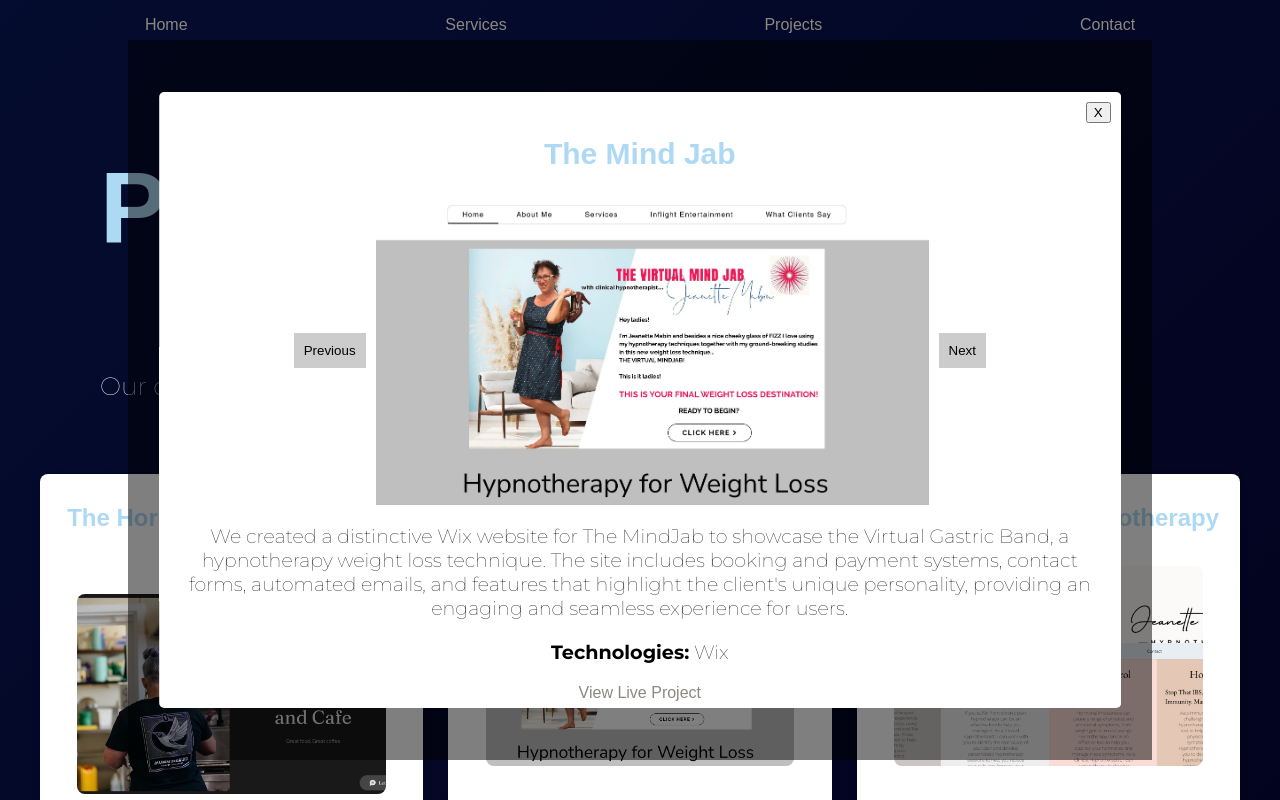
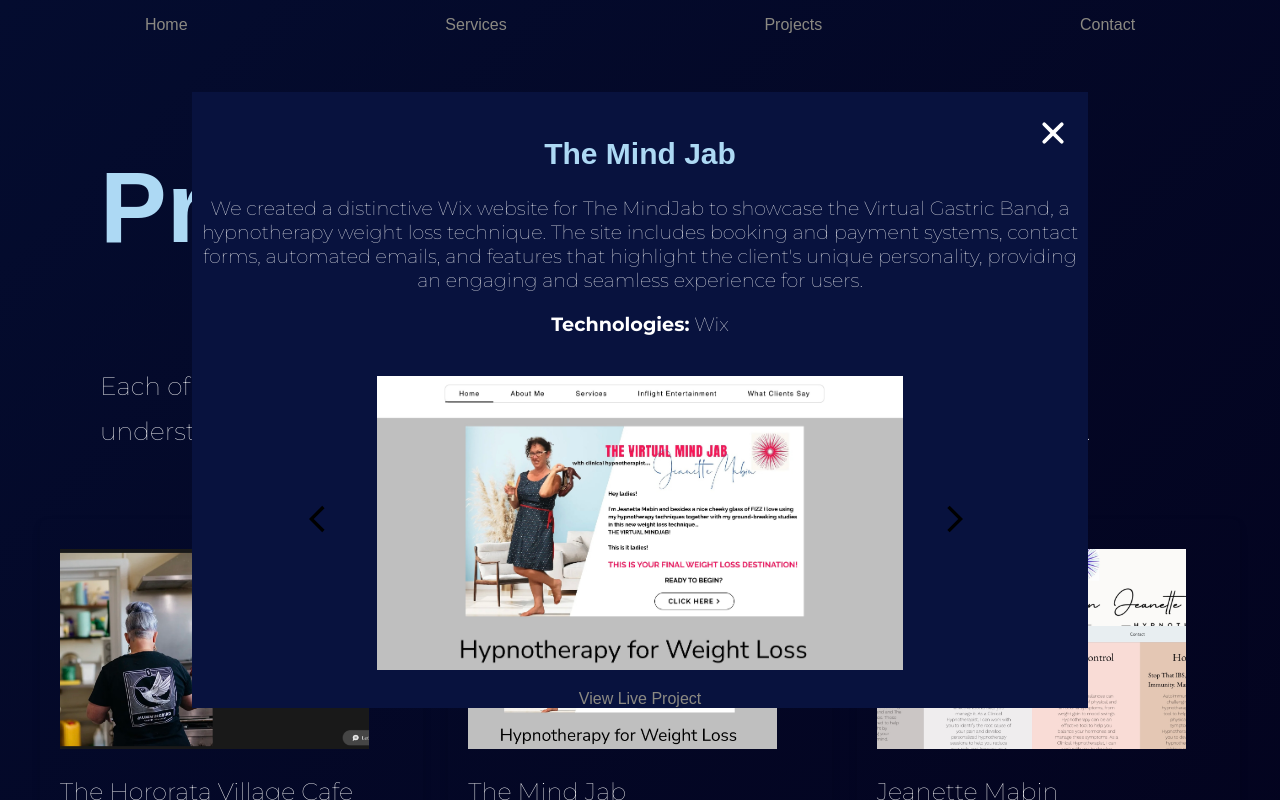
Before and after one commit to LilyBarrettPower/barrett-software-solutions, a React (Create React App) app: page /projects in a window 1280 px wide. Both pictures are taken after a click on the element "The Mind Jab". Shown: the top 800 px of the page. Built offline with nearby package versions, Linux system fonts and the light colour scheme.

Commit message:
Just need to add animations

```diff
--- a/src/components/projectsPage/AboutProjects.jsx
+++ b/src/components/projectsPage/AboutProjects.jsx
@@ -10,7 +10,7 @@
                     <h1>Projects</h1>
                 </div>
                 <div className='about-projects-text'>
-                    <p>Our customers range from...</p>
+                    <p>Each of our projects are as different as the client. We collaborate to gain a deeper understanding of who they are and how we can incorporate this into their project.</p>
                 </div>
             </div>
         </>
--- a/src/components/projectsPage/ImageModal.jsx
+++ b/src/components/projectsPage/ImageModal.jsx
@@ -1,5 +1,7 @@
 import React from 'react';
 import '../../styling/ImageModal.css';
+
+import { IoClose } from "react-icons/io5";
 
 import ImageSlider from './ImageSlider';
 
@@ -10,11 +12,13 @@
     return (
         <div className="modal-overlay" onClick={onClose}>
             <div className="modal-content" onClick={(e) => e.stopPropagation()}>
-                <button className="close-button" onClick={onClose}>X</button>
+                <button className="close-button" onClick={onClose}>
+                    <IoClose />
+                </button>
                 <h2>{project.title}</h2>
-                <ImageSlider images={project.images} />
                 <div dangerouslySetInnerHTML={{ __html: project.description }} />
                 <p><strong>Technologies:</strong> {project.technologies}</p>
+                <ImageSlider images={project.images} />
                 <a href={project.liveLink} target="_blank" rel="noopener noreferrer">
                     View Live Project
                 </a>
--- a/src/components/projectsPage/ImageSlider.jsx
+++ b/src/components/projectsPage/ImageSlider.jsx
@@ -1,6 +1,8 @@
 import React from 'react';
 import { useState} from 'react';
 import '../../styling/ImageSlider.css';
+
+import { MdArrowBackIos, MdArrowForwardIos } from "react-icons/md";
 
 
 const ImageSlider = ({ images }) => {
@@ -20,9 +22,13 @@
 
     return (
         <div className="image-slider">
-            <button onClick={prevImage}>Previous</button>
+            <button className="arrow-button" onClick={prevImage}>
+                <MdArrowBackIos />
+            </button>
             <img src={images[currentIndex]} alt="project" />
-            <button onClick={nextImage}>Next</button>
+            <button className="arrow-button" onClick={nextImage}>
+                <MdArrowForwardIos />
+            </button>
         </div>
     );
 };
--- a/src/components/projectsPage/Projects.jsx
+++ b/src/components/projectsPage/Projects.jsx
@@ -13,7 +13,7 @@
 const projects = [
     {
         id: 1,
-        title: 'The Hororata Village Bar and Cafe',
+        title: 'The Hororata Village Cafe',
         images: [
             '/images/HororataCafe1.jpg',
             '/images/HororataCafe2.jpg',
@@ -68,7 +68,7 @@
         ],
         description: `<p>We developed a comprehensive safety culture framework for a hospitality business to ensure adherence to food safety practices. This system consolidates methods, records, and compliance documentation in one easy-to-use platform, streamlining audits and enhancing overall food safety management.</p>`,
         technologies: 'Safety culture',
-        liveLink: 'https://example.com/project-two',
+
     },
     {
         id: 6,
@@ -78,7 +78,7 @@
         ],
         description: `<p>Introducing our bespoke safety culture framework tailored for the motorsport industry, honing in on meticulous management of teams, workshops,  vehicles and data storage and analysis. Our customisation extends to race-specific inspections, post-event evaluations, and streamlined inventory control, ensuring precision and safety at every stage of the racing journey.</p>`,
         technologies: 'Safety Culture, Zapier',
-        liveLink: 'https://example.com/project-two',
+
     },
     {
         id: 7,
@@ -89,7 +89,7 @@
         ],
         description: `<p>RentShare is a web application that allows users to rent and borrow under-utilised goods from every-day people</p>`,
         technologies: 'React, NodeJS, MySQL, AWS',
-        liveLink: 'https://example.com/project-two',
+
     },
     {
         id: 8,
@@ -101,7 +101,7 @@
         description: `<p>PitLane Pro is being developed with motorsport workers in mind. It's a cohesive mobile application that integrates all aspects of motorsport management.</p>
         <p>PitLane Pro was crafted using React Native, ensuring seamless performance across both iOS and Android platforms. Leveraging a modular architecture and robust backend integration, we engineered a scalable solution that empowers motorsport teams with intuitive management capabilities.</p>`,
         technologies: 'React Native, Firebase, IOS, Android, MongoDB, NodeJS',
-        liveLink: 'https://example.com/project-two',
+
     }
     // Add more projects as needed
 ];
--- a/src/components/projectsPage/Projectscard.jsx
+++ b/src/components/projectsPage/Projectscard.jsx
@@ -6,10 +6,10 @@
 const ProjectCard = ({ title, onClick, images }) => {
     return (
         <div className="project-card" onClick={onClick}>
-            <h3>{title}</h3>
             {images && images.length > 0 && (
                 <img src={images[0]} alt={title} className="project-image" />
             )}
+            <p>{title}</p>
         </div>
     );
 };
--- a/src/styling/ImageModal.css
+++ b/src/styling/ImageModal.css
@@ -3,32 +3,42 @@
     top: 50%;
     left: 50%;
     transform: translate(-50%, -50%);
-    background: rgba(0, 0, 0, 0.5);
+    background: transparent;
     display: flex;
     justify-content: center;
     align-items: center;
-    height: 90%;
-    width: 80%;
+    height: 80%;
+    width: 70%;
     overflow-y: hidden;
+    border-radius: 5px;
 }
 
 .modal-content {
-    background: white;
+    background: #08123e;
     padding: 20px;
     border-radius: 5px;
     position: fixed;
     top: 50%;
     left: 50%;
     transform: translate(-50%, -50%);
-    width: 90%;
-    height: 80%;
+    width: 98%;
+    height: 90%;
     overflow-y: auto;
-    color: black;
+    color: white;
 }
 
 .close-button {
     position: absolute;
-    top: 10px;
-    right: 10px;
+    top: 20px;
+    right: 20px;
     cursor: pointer;
+    background-color: transparent;
+    border: none;
+    font-size: 40px;
+    z-index: 1;
+    color: white
 }
+
+.close-button:hover {
+    color: #555;
+}
--- a/src/styling/ImageSlider.css
+++ b/src/styling/ImageSlider.css
@@ -8,16 +8,17 @@
 .image-slider img {
     max-width: 60%;
     height: auto;
+    margin: 20px ;
+}
+
+.arrow-button {
+    background-color: transparent;
+    border: none;
+    font-size: 2rem;
+    cursor: pointer;
     margin: 0 10px;
 }
 
-.image-slider button {
-    background-color: #ccc;
-    border: none;
-    padding: 10px;
-    cursor: pointer;
+.arrow-button:hover {
+    color: #555;
 }
-
-.image-slider button:hover {
-    background-color: #aaa;
-}
--- a/src/styling/ProjectsCard.css
+++ b/src/styling/ProjectsCard.css
@@ -1,5 +1,5 @@
 .project-card {
-    background-color: #fff;
+    background: transparent;
     border-radius: 8px;
     box-shadow: 0 4px 8px rgba(0, 0, 0, 0.1);
     flex: 1 1 calc(33.333% - 20px);
@@ -9,22 +9,25 @@
     cursor: pointer;
     box-sizing: border-box;
     /* Include padding and border in the element's total width and height */
+    text-align: left;
 }
 
 .project-card:hover {
     transform: scale(1.05);
 }
 
-.project-card h3 {
+.project-card p {
     font-size: 1.5rem;
-    margin-top: 10px;
+    margin-bottom: 10px;
+    color: white
+
 }
 
 .project-image {
     width: 90%;
     height: 200px;
     /* Set a fixed height to ensure consistent aspect ratio */
-    border-radius: 8px;
+    /* border-radius: 8px; */
     margin-top: 10px;
     object-fit: cover;
     /* This ensures the image covers the container while maintaining its aspect ratio */
```
